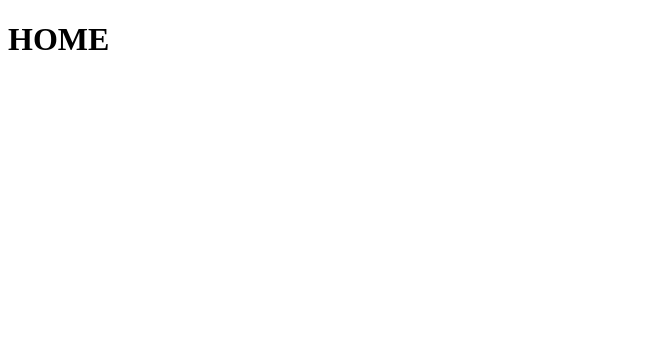
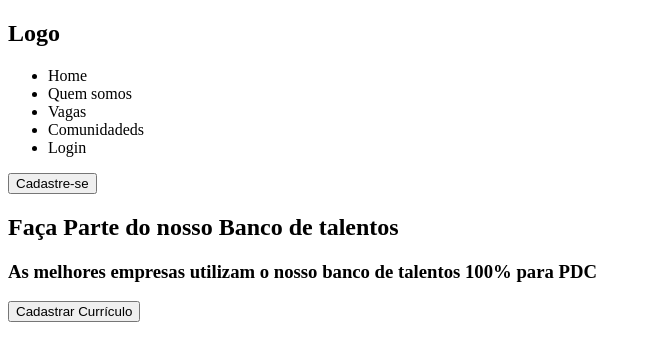
Before and after one commit to MiqueiasCS/provihack1, a React (Create React App) app: page / in a window 1280 px wide. Shown: the top 360 px of the page, without its empty margins (0-651 px from the left). Built offline with nearby package versions, Linux system fonts and the light colour scheme.

Commit message:
teste: testing push

```diff
--- a/src/App.js
+++ b/src/App.js
@@ -2,6 +2,8 @@ import { Routes } from './routes';
 
 export const App = () => {
   return (
+    <>
       <Routes />
+    </>
   );
-}
+};
--- a/src/pages/home/index.jsx
+++ b/src/pages/home/index.jsx
@@ -2,6 +2,33 @@
 
 export const Home = () => {
     return(
-        <h1>HOME</h1>
-    )
-}
+        <div>
+            <div>
+                <div>
+                    <h2>Logo</h2>
+                </div>
+                <div>
+                    <ul>
+                        <li>Home</li>
+                        <li>Quem somos</li>
+                        <li>Vagas</li>
+                        <li>Comunidadeds</li>
+                        <li>Login</li>
+                    </ul>
+                </div>
+                <button>Cadastre-se</button>
+            </div>
+
+            <div>
+                <div>
+                    <h2>Faça Parte do nosso Banco de talentos</h2>
+                    <h3>As melhores empresas utilizam o nosso banco de talentos 100% para PDC</h3>
+                    <button>Cadastrar Currículo</button>
+                </div>
+                <div>
+
+                </div>
+            </div>
+        </div>
+    );
+};
--- a/src/pages/login/index.jsx
+++ b/src/pages/login/index.jsx
@@ -52,5 +52,4 @@ export const Login = () => {
             <button type="submit">Enviar</button>
         </form>
     )
-
 }
```
